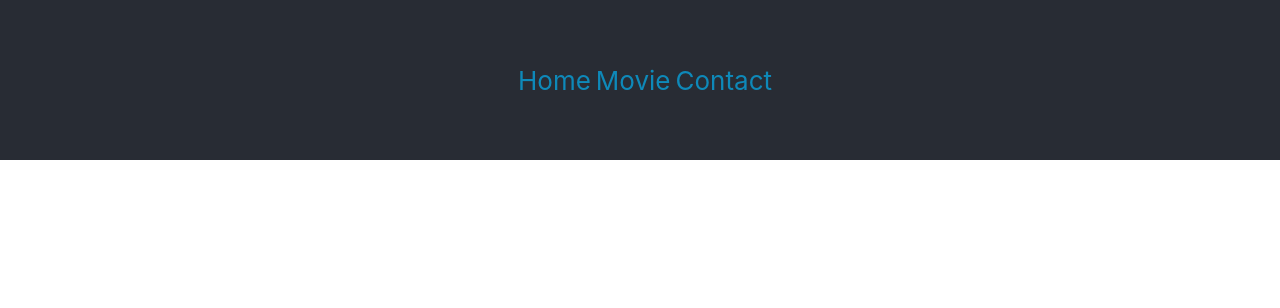
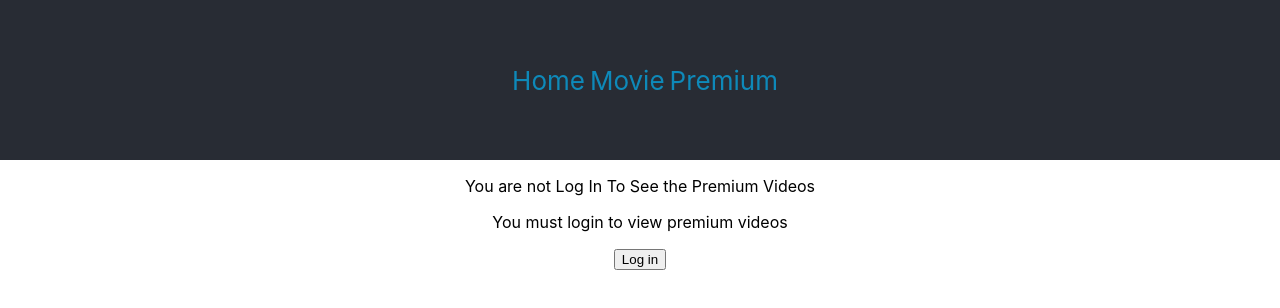
Before and after one commit to Arifkarimm/react-router-V4, a React (Create React App) app: page /login in a window 1280 px wide. Shown: the top 308 px of the page. Built offline with nearby package versions, Linux system fonts and the light colour scheme.

Commit message:
Authentication Redirect set up

```diff
--- a/src/App.js
+++ b/src/App.js
@@ -6,6 +6,9 @@ import About from './components/About';
 import Contact from './components/Contact';
 import Nav from './components/Nav';
 import Movies from './components/Movies';
+import PrivateRoute from './components/PrivateRoute';
+import Login from './components/Login';
+import AuthButton from './components/AuthButton';
 
 const App = () => {
   return (
@@ -15,11 +18,14 @@ const App = () => {
       </div>
 
       <div className="App">
+        <AuthButton />
         <Switch>
           <Route path="/" exact component={Home} />
           <Route path="/about" component={About} />
-          <Route path="/contact" component={Contact} />
+          <PrivateRoute path="/protected" component={Contact} />
           <Route path="/movies/:id" component={Movies} />
+
+          <Route path="/login" component={Login} />
         </Switch>
       </div>
     </BrowserRouter>
--- /dev/null
+++ b/src/components/Auth.js
@@ -0,0 +1,15 @@
+const fakeAuth = {
+  isAuthenticated: false,
+
+  authenticated(cb) {
+    this.isAuthenticated = true;
+    setTimeout(cb, 100);
+  },
+
+  signOut(cb) {
+    this.isAuthenticated = false;
+    setTimeout(cb, 100);
+  }
+};
+
+export default fakeAuth;
--- /dev/null
+++ b/src/components/AuthButton.js
@@ -0,0 +1,22 @@
+import React from 'react';
+import { withRouter } from 'react-router-dom';
+import fakeAuth from './Auth';
+
+const AuthButton = withRouter(({ history }) =>
+  fakeAuth.isAuthenticated ? (
+    <p>
+      Welcome to see premium videos{' '}
+      <button
+        onClick={() => {
+          fakeAuth.signOut(() => history.push('/'));
+        }}
+      >
+        Sign Out
+      </button>
+    </p>
+  ) : (
+    <p>You are not Log In To See the Premium Videos</p>
+  )
+);
+
+export default AuthButton;
--- /dev/null
+++ b/src/components/Login.js
@@ -0,0 +1,31 @@
+import React, { Component } from 'react';
+import { Redirect } from 'react-router-dom';
+import fakeAuth from './Auth';
+
+class Login extends Component {
+  state = {
+    redirectToReferrer: false
+  };
+  login = () => {
+    fakeAuth.authenticated(() => {
+      this.setState({
+        redirectToReferrer: true
+      });
+    });
+  };
+  render() {
+    const { from } = this.props.location.state || { from: { pathname: '/' } };
+    const { redirectToReferrer } = this.state;
+    if (redirectToReferrer === true) {
+      return <Redirect to={from} />;
+    }
+    return (
+      <div>
+        <p>You must login to view premium videos</p>
+        <button onClick={this.login}>Log in</button>
+      </div>
+    );
+  }
+}
+
+export default Login;
--- a/src/components/Nav.js
+++ b/src/components/Nav.js
@@ -20,8 +20,8 @@ const Nav = () => {
           </NavLink>
         </li>
         <li>
-          <NavLink activeStyle={style} to="/contact">
-            Contact
+          <NavLink activeStyle={style} to="/protected">
+            Premium
           </NavLink>
         </li>
       </ul>
--- /dev/null
+++ b/src/components/PrivateRoute.js
@@ -0,0 +1,20 @@
+import React from 'react';
+import { Route, Redirect } from 'react-router-dom';
+import fakeAuth from './Auth';
+
+const PrivateRoute = ({ component: Component, ...rest }) => (
+  <Route
+    {...rest}
+    render={props =>
+      fakeAuth.isAuthenticated === true ? (
+        <Component {...props} />
+      ) : (
+        <Redirect
+          to={{ pathname: '/login', state: { from: props.location } }}
+        />
+      )
+    }
+  />
+);
+
+export default PrivateRoute;
```
